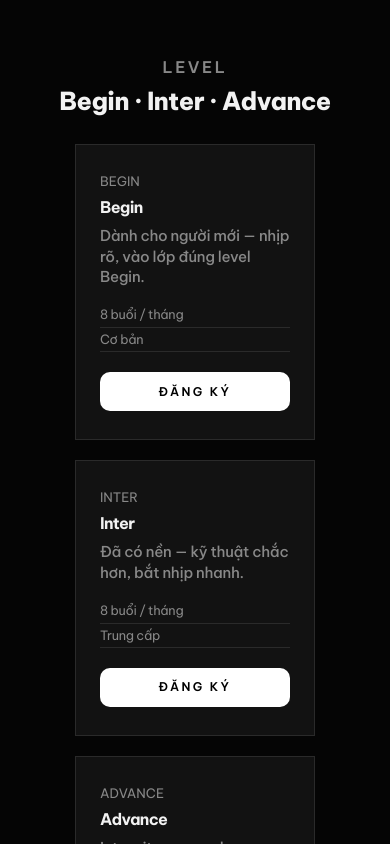
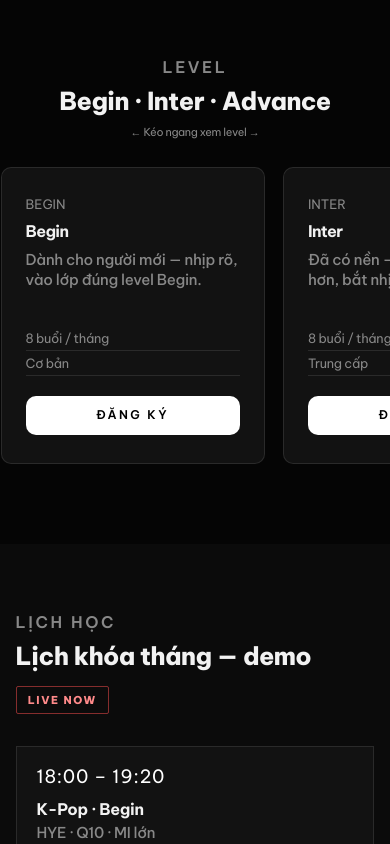
Before and after one commit to nchithanh/MA_DANCE, a Next.js app: page / in a window 390 px wide. Shown: the part 8460-9304 px from the top of the page. Built offline with nearby package versions, Linux system fonts and the light colour scheme.

Commit message:
fix: make Level cards a swipeable snap slider
Keep the level row on one track so mobile can swipe between cards instead of wrapping.

Co-authored-by: Cursor <cursoragent@cursor.com>

```diff
--- a/app/ma-dance.css
+++ b/app/ma-dance.css
@@ -1137,19 +1137,29 @@ button{font-family:inherit;cursor:pointer;border:none;background:none;color:inhe
   width:var(--content-w);margin:0 auto 1.75rem;text-align:center;
 }
 .hscroll-head h2{font-family:var(--display);font-weight:800;font-size:clamp(1.75rem,3.5vw,2.6rem);letter-spacing:-.02em;text-transform:none;line-height:1.15}
-.hscroll-hint{display:none}
+.hscroll-hint{
+  display:block;
+  margin:.55rem 0 0;
+  font-size:var(--text-caption);
+  color:var(--muted);
+}
 .hscroll-track{
-  display:flex;flex-wrap:wrap;justify-content:center;
-  gap:1.25rem;
-  width:var(--content-w);max-width:100%;
-  margin-inline:auto;
-  padding:0 0 1rem;
+  display:flex;
+  flex-wrap:nowrap;
+  gap:1.15rem;
+  overflow-x:auto;
+  scroll-snap-type:x mandatory;
+  -webkit-overflow-scrolling:touch;
+  touch-action:pan-x;
+  width:100%;
+  padding:0 max(4vw,calc((100% - min(1280px,92vw)) / 2)) 1rem;
 }
 .hscroll-card{
-  flex:0 1 15rem;
-  width:15rem;
-  max-width:100%;
+  flex:0 0 min(16.5rem,78vw);
+  width:min(16.5rem,78vw);
+  scroll-snap-align:start;
   background:var(--card);border:1px solid var(--border);
+  border-radius:10px;
   padding:1.75rem 1.5rem;display:flex;flex-direction:column;
   transition:border-color .3s;
 }
--- a/content/body.html
+++ b/content/body.html
@@ -484,7 +484,7 @@
         <h2 data-i18n="cls.title">Begin · Inter · Advance</h2>
         <p class="hscroll-hint" data-i18n="cls.hint">← Kéo ngang xem level →</p>
       </div>
-      <div class="hscroll-track" id="hscrollTrack">
+      <div class="hscroll-track" id="hscrollTrack" role="region" aria-roledescription="carousel" aria-label="Level">
         <article class="hscroll-card">
           <span class="htag">BEGIN</span>
           <h3 data-i18n="cls.b.t">Begin</h3>
```
